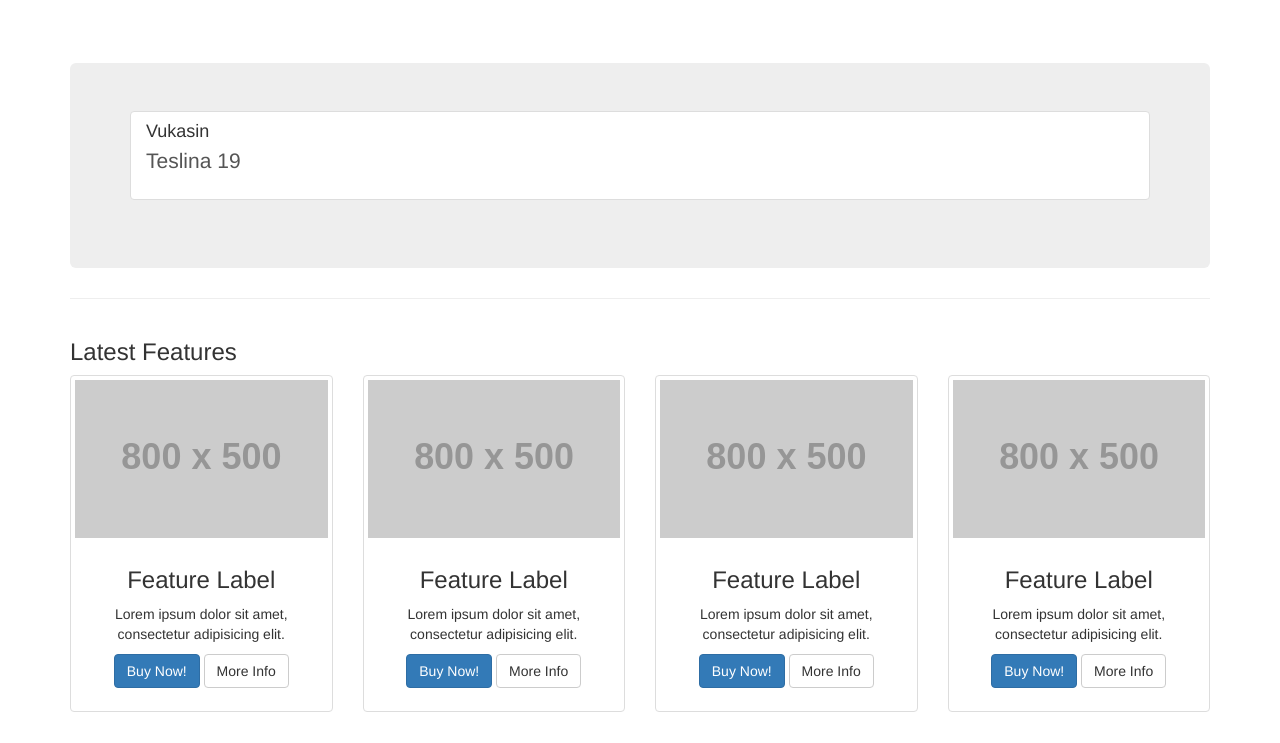
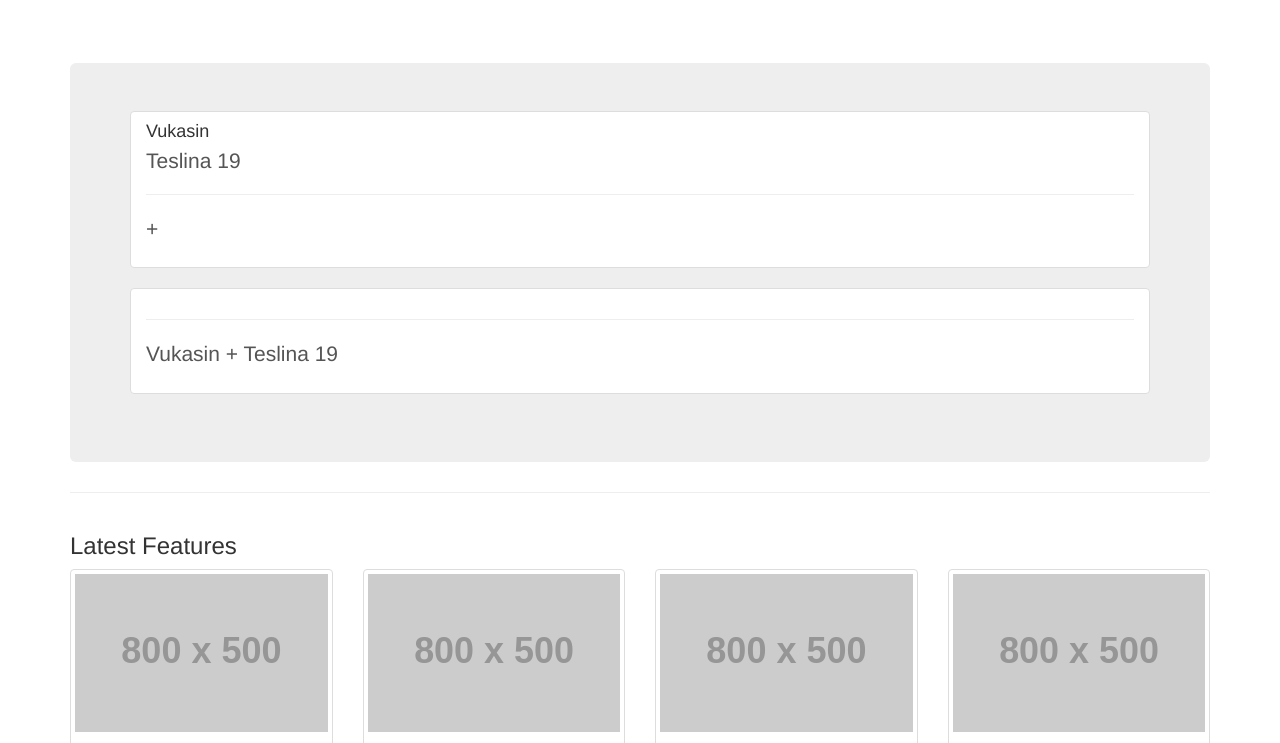
Before and after one commit to vukasin-bozovic/angular--test, a website: page Custom_directives/Scope_and_other_obtuse_symbols/index.html in a window 1280 px wide. Shown: the part 57-800 px from the top of the page. Drawn offline with nearby package versions, Linux system fonts and the light colour scheme; some packages are replaced by stand-ins of ours; placeholder pictures from the web are drawn by us.

Commit message:
edited directive, added object in the scope

```diff
--- a/Custom_directives/Scope_and_other_obtuse_symbols/app.js
+++ b/Custom_directives/Scope_and_other_obtuse_symbols/app.js
@@ -43,7 +43,8 @@ myApp.directive('searchResult', function(){
         scope: {
             personName: '@',
             personAddress: '@',
-            personSex: '@'
+            personSex: '@',
+            personObject: '='
         }
     };
 
@@ -55,7 +56,8 @@ myApp.controller('firstController', ['$scope', function ($scope) {
         name: 'Vukasin',
         address: 'Teslina 19',
         sex: 'Male'
-    }
+    };
+
 
 }]);
 
--- a/Custom_directives/Scope_and_other_obtuse_symbols/directives/searchresult.html
+++ b/Custom_directives/Scope_and_other_obtuse_symbols/directives/searchresult.html
@@ -3,5 +3,7 @@
         <h4 class="list-group-item-heading">{{ personName }}</h4>
         <p class="list-group-item-text">{{ personAddress }}</p>
         <p class="list-group-item-text">{{ personSex }}</p>
+        <hr/>
+        <p class="list-group-item-text">{{ personObject.name }} + {{personObject.address}}</p>
     </a>
 </div>
--- a/Custom_directives/Scope_and_other_obtuse_symbols/pages/first.html
+++ b/Custom_directives/Scope_and_other_obtuse_symbols/pages/first.html
@@ -1 +1,3 @@
 <search-result person-name="{{ person.name }} "  person-address=" {{ person.address }} "></search-result>
+
+<search-result person-object="person"></search-result>
```
